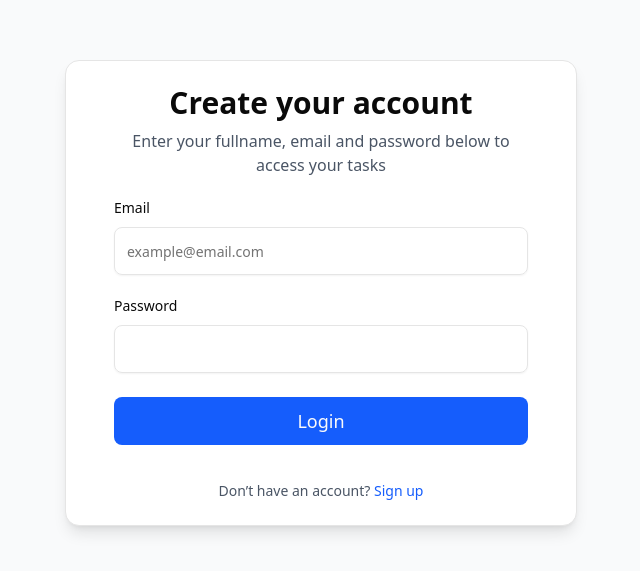
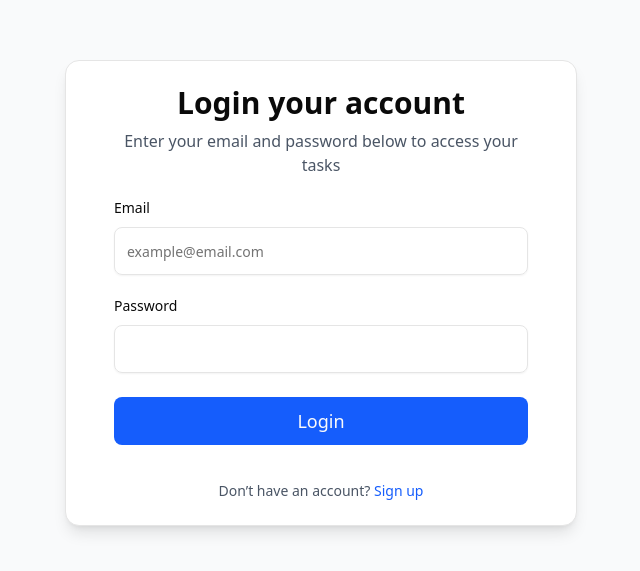
Before and after one commit to Ishikaza-das/Task-Management-Application, a React (Vite) app in the folder client/: page /login in a window 1280 px wide. Shown: the part 107-678 px from the top of the page, without its empty margins (319-959 px from the left). Built offline with nearby package versions, Linux system fonts and the light colour scheme; no server answers.

Commit message:
UI Update

```diff
--- a/client/src/components/auth/Login.jsx
+++ b/client/src/components/auth/Login.jsx
@@ -68,10 +68,10 @@ const Login = () => {
       <Card className="w-full max-w-md md:max-w-lg p-6 shadow-lg">
               <CardHeader className="text-center">
                 <CardTitle className="text-3xl font-bold">
-                  Create your account
+                  Login your account
                 </CardTitle>
                 <CardDescription className="text-base text-gray-600">
-                  Enter your fullname, email and password below to access your tasks
+                  Enter your email and password below to access your tasks
                 </CardDescription>
               </CardHeader>
               <CardContent>
```
